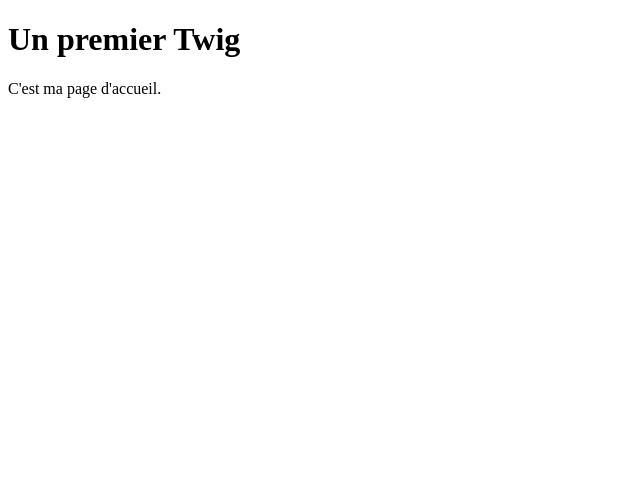
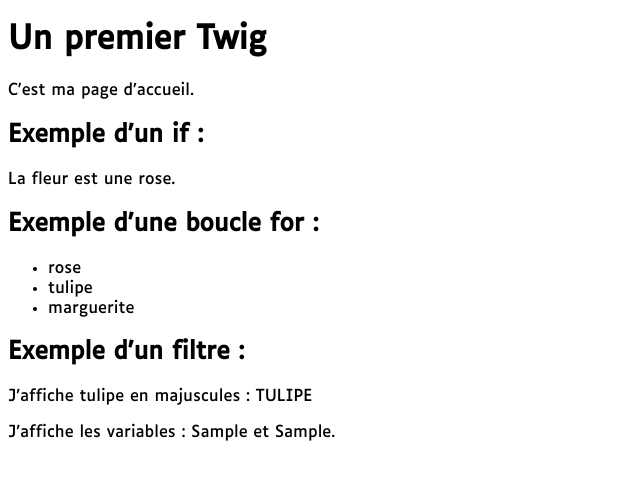
Before and after one commit to LSarribouette/hello-symfony, a Symfony app: template templates/home/index.html.twig in a window 1280 px wide. Shown: the top 480 px of the page, without its empty margins (0-640 px from the left). Run offline with Twig, Linux system fonts and the light colour scheme; the template is opened without the code that fills it: most values are stand-ins (such as "Sample title", 1, 10 or a date in 2020); some libraries are stand-ins or nearby versions.

Commit message:
Twigs : délimiteurs, balises, filtres, assets

```diff
--- a/composer.json
+++ b/composer.json
@@ -9,6 +9,7 @@
         "php": ">=8.1",
         "ext-ctype": "*",
         "ext-iconv": "*",
+        "symfony/asset": "6.2.*",
         "symfony/console": "6.2.*",
         "symfony/dotenv": "6.2.*",
         "symfony/flex": "^2",
--- /dev/null
+++ b/public/css/style.css
@@ -0,0 +1,8 @@
+@font-face {
+    src: url("/fonts/Luciole-Regular.ttf");
+    font-family: "Luciole-Regular";
+}
+
+html {
+    font-family: Luciole-Regular, sans-serif;
+}
--- a/templates/home/index.html.twig
+++ b/templates/home/index.html.twig
@@ -2,10 +2,29 @@
 <html lang="fr">
 <head>
     <meta charset="UTF-8">
+    <link rel="stylesheet" href="{{ asset('css/style.css') }}">
     <title>Hello Symfony</title>
 </head>
 <body>
 <h1>Un premier Twig</h1>
 <p>C'est ma page d'accueil.</p>
+{% set fleurs = ["rose", "tulipe", "marguerite"] %}
+<h2>Exemple d'un if : </h2>
+    {% if fleurs[0] == "rose" %}
+        <p>La fleur est une rose.</p>
+    {% else %}
+        <p>Eh bien non, ce n'est pas une rose.</p>
+    {% endif %}
+<h2>Exemple d'une boucle for : </h2>
+    <ul>
+        {% for fleur in fleurs %}
+            <li>{{ fleur }}</li>
+        {% else %}
+            <li>Pas de fleurs.</li>
+        {% endfor %}
+    </ul>
+<h2>Exemple d'un filtre : </h2>
+<p>J'affiche {{ fleurs[1] }} en majuscules : {{ fleurs[1] | upper }}</p>
+<p>J'affiche les variables : {{ uneVar }} et {{ uneAutre }}.</p>
 </body>
 </html>
```
Also changed, not shown: public/css/fonts/Luciole-Regular.ttf (added), 1 other file.
